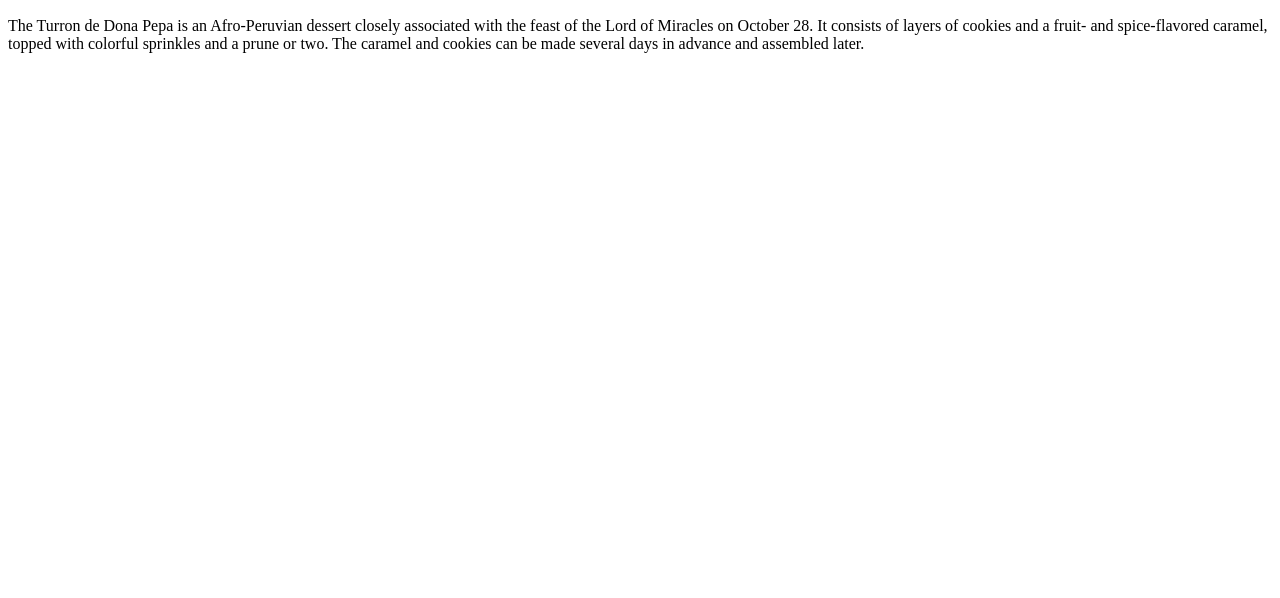
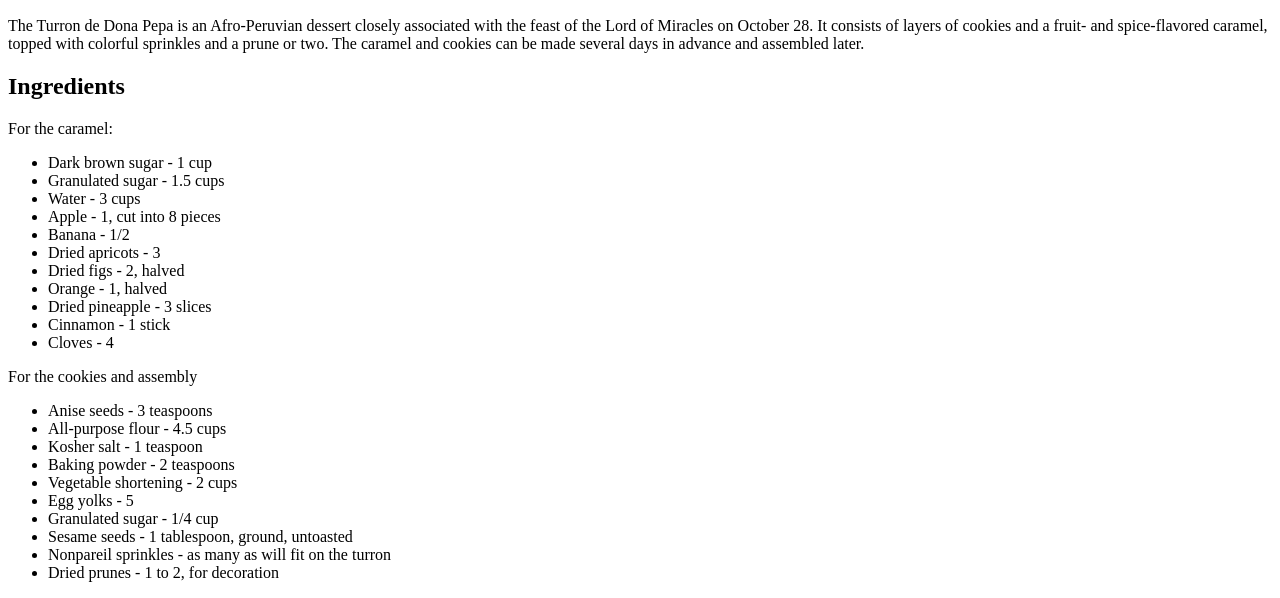
Before and after one commit to Laczarade/odin-recipes, a plain HTML site: page recipies/turron.html in a window 1280 px wide. Shown: the part 434-1032 px from the top of the page. Before the commit the page ends 800 px from the top, so only its background shows below. Drawn offline with Linux system fonts and the light colour scheme.

Commit message:
Add ingredient list for turron recipe

```diff
--- a/recipies/turron.html
+++ b/recipies/turron.html
@@ -14,5 +14,33 @@
             and spice-flavored caramel, topped with colorful sprinkles
             and a prune or two. The caramel and cookies can be made
             several days in advance and assembled later. </p>
+        <h2>Ingredients</h2>
+        <p>For the caramel:</p>
+        <ul>
+            <li>Dark brown sugar - 1 cup</li>
+            <li>Granulated sugar - 1.5 cups</li>
+            <li>Water - 3 cups</li>
+            <li>Apple - 1, cut into 8 pieces</li>
+            <li>Banana - 1/2</li>
+            <li>Dried apricots - 3</li>
+            <li>Dried figs - 2, halved</li>
+            <li>Orange - 1, halved</li>
+            <li>Dried pineapple - 3 slices</li>
+            <li>Cinnamon - 1 stick</li>
+            <li>Cloves - 4</li>
+        </ul>
+        <p>For the cookies and assembly</p>
+        <ul>
+            <li>Anise seeds - 3 teaspoons</li>
+            <li>All-purpose flour - 4.5 cups</li>
+            <li>Kosher salt - 1 teaspoon</li>
+            <li>Baking powder - 2 teaspoons</li>
+            <li>Vegetable shortening - 2 cups</li>
+            <li>Egg yolks - 5</li>
+            <li>Granulated sugar - 1/4 cup</li>
+            <li>Sesame seeds - 1 tablespoon, ground, untoasted</li>
+            <li>Nonpareil sprinkles - as many as will fit on the turron</li>
+            <li>Dried prunes - 1 to 2, for decoration</li>
+        </ul>
     </body>
 </html>
```
